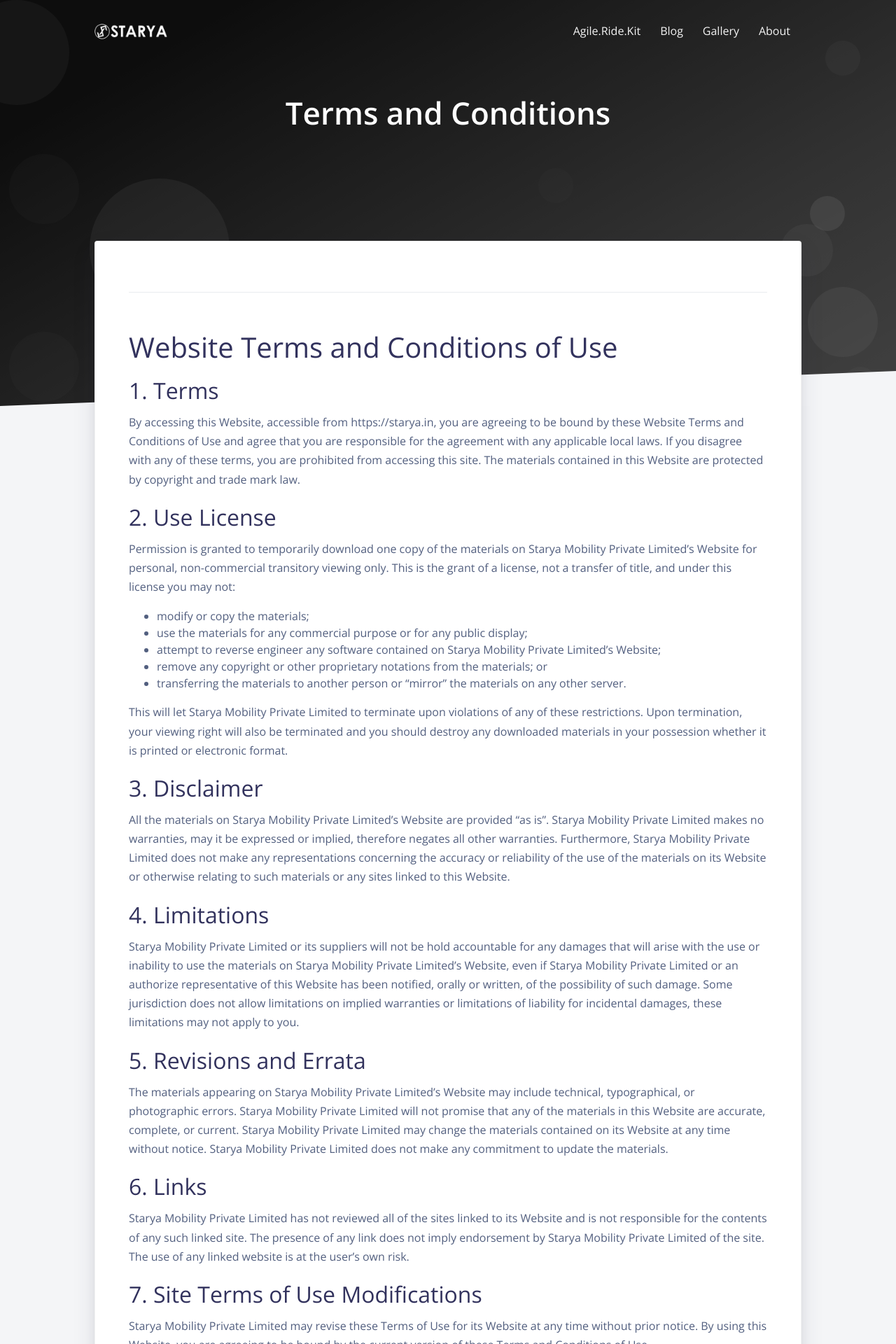
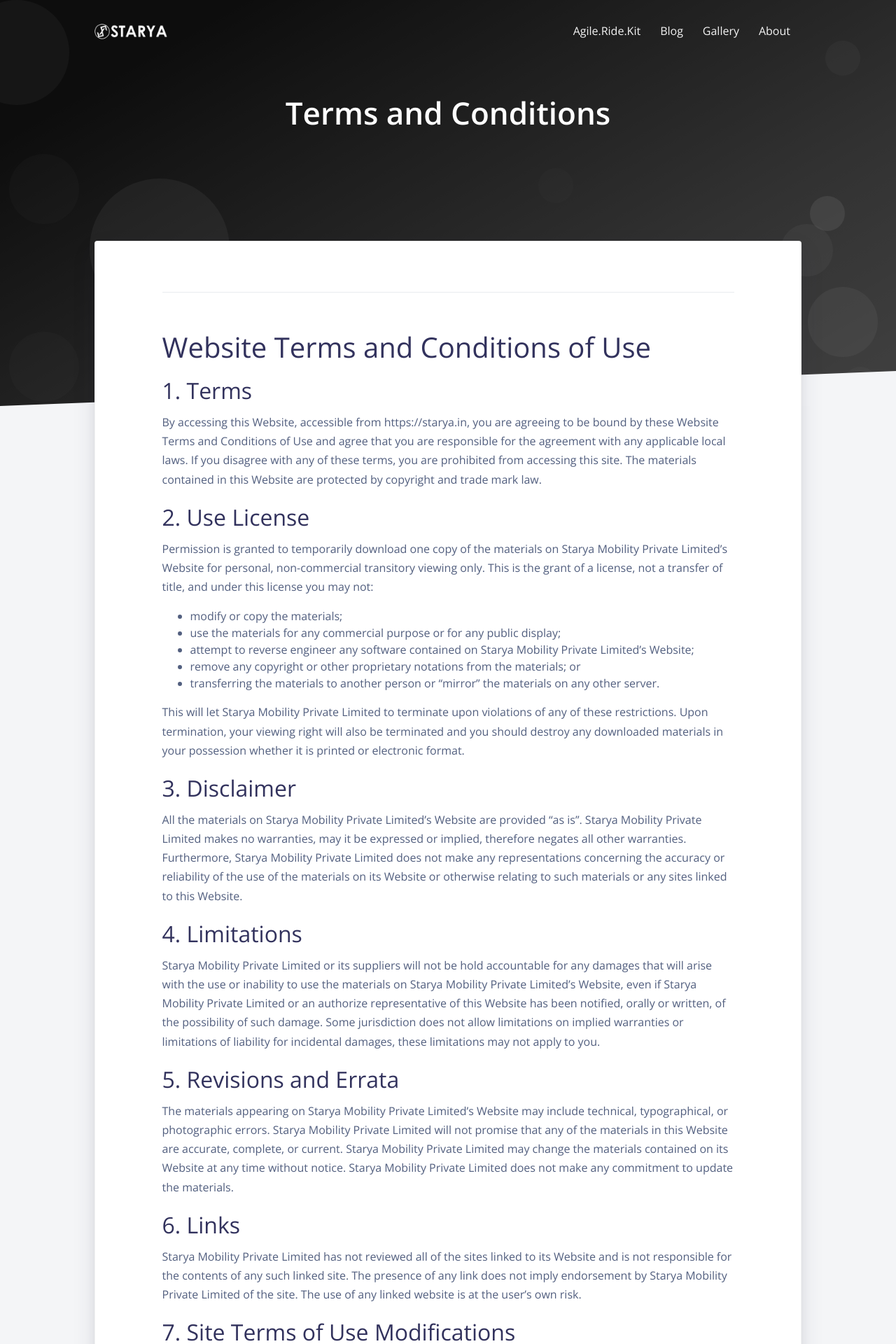
Before and after one commit to starya-mobility/starya.github.io, a Jekyll site: the page built from _pages/terms.md, in a window 1280 px wide. Shown: the top 1920 px of the page at 70% size. Built offline with Jekyll 4.4.1, drawn with Linux system fonts in a browser that asks for light colours; nearby versions of some CDN libraries.

Commit message:
pad content

```diff
--- a/_includes/article.html
+++ b/_includes/article.html
@@ -5,7 +5,8 @@
         </div>
     </div>
 </div>
-<div class="px-5">
+<div class="row justify-content-center">
+    <div class="col-lg-10 px-4">
         <!-- Toc if any -->
         {% if page.toc %}
         <div class="toc mt-4 mb-4 lead text-muted">
@@ -21,7 +22,7 @@
                 {{ content }}
             </div>
         </div>
-
+    </div>
 </div>
 <script>
 window.addEventListener('DOMContentLoaded', function () {
```
Lines whose indentation alone changed are shown as unchanged.
